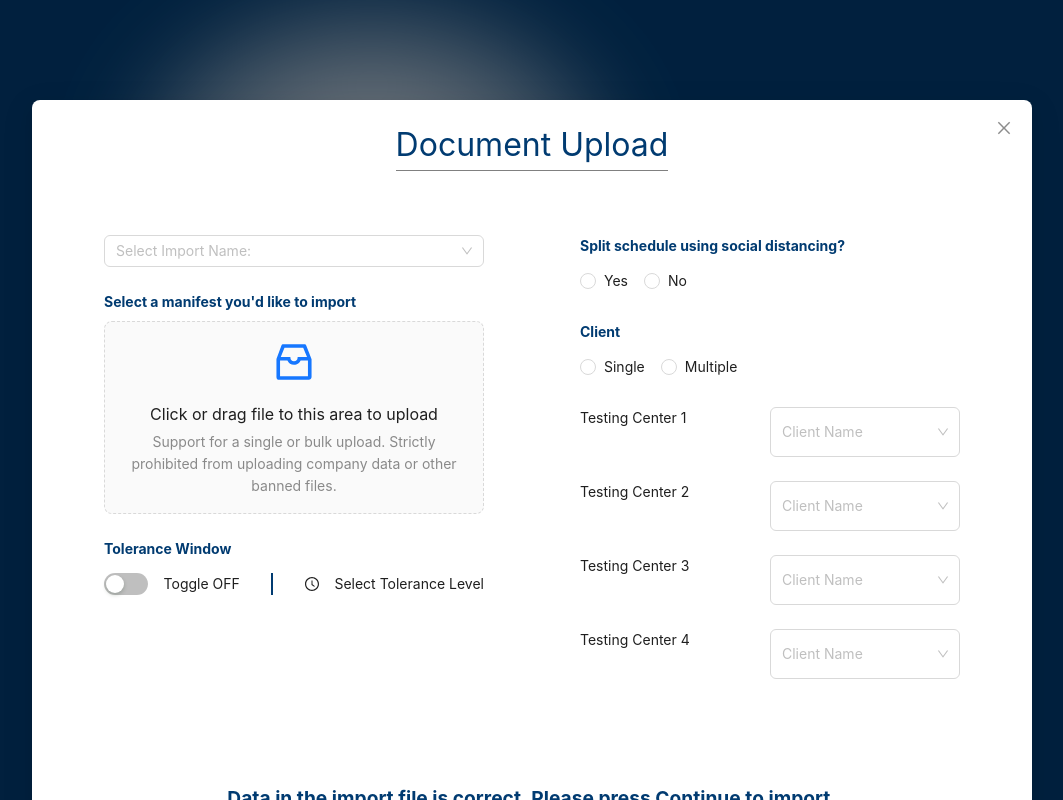
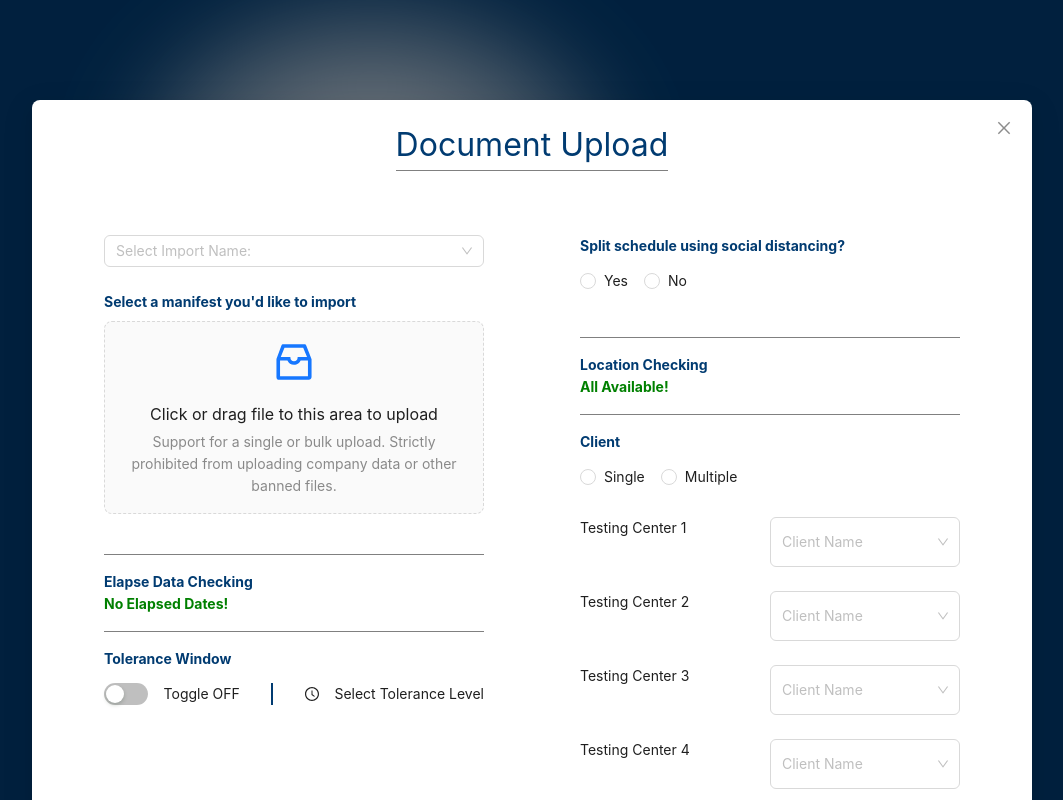
Before and after one commit to paolaguitian/SHGlobal, a Next.js app: page / in a window 1280 px wide. Both pictures are taken after a click on the button "Upload a Document". Shown: the whole page, without its empty margins (108-1171 px from the left). Built offline with nearby package versions, Linux system fonts and the light colour scheme; grey boxes are pictures that could not be loaded.

Commit message:
add loction chunks

```diff
--- a/src/app/components/docUpload/docUpload.tsx
+++ b/src/app/components/docUpload/docUpload.tsx
@@ -17,7 +17,6 @@ type Props = {
 /**
  * TODO:
  * update styles on entry button
- * add location chunks
  * perfect styles
  * add API call for dummy dropdown values
  * check on D&D logic, check errors
@@ -85,6 +84,14 @@ export const DocUpload: React.FC<Props> = (props: Props) => {
         </Form.Item>
     )
 
+    //placeholder f(x) for whatever logic PO asks
+    const getChecking = (label: string, status: string) => (
+        <div className='docUp-form-checks'>
+            <div className='docUp-form-checks-label'>{label}</div>
+            <div className='docUp-form-checks-status'>{status}</div>
+        </div>
+    )
+
     const renderForm = () => (
         <Form
             initialValues={{}}
@@ -105,6 +112,7 @@ export const DocUpload: React.FC<Props> = (props: Props) => {
                 <Form.Item label="Select a manifest you'd like to import" valuePropName="fileList" name='docBlob'>
                     {renderDragandDrop()}
                 </Form.Item>
+                {getChecking('Elapse Data Checking', 'No Elapsed Dates!')}
                 <Form.Item label='Tolerance Window' colon name='isToggle'>
                     <div className='docUp-form-row'>
                         <Switch onChange={(checked) => checked ? setisOnOff('ON') : setisOnOff('OFF')} />
@@ -122,6 +130,7 @@ export const DocUpload: React.FC<Props> = (props: Props) => {
                         <Radio value="1"> No </Radio>
                     </Radio.Group>
                 </Form.Item>
+                {getChecking('Location Checking', 'All Available!')}
                 <Form.Item label="Client" name='client'>
                     <Radio.Group>
                         <Radio value="0"> Single </Radio>
--- a/src/app/components/docUpload/styles.css
+++ b/src/app/components/docUpload/styles.css
@@ -44,6 +44,25 @@
     margin: 0 1rem;
 }
 
+.docUp-form-checks {
+    display: flex;
+    flex-direction: column;
+    margin: 1rem 0;
+    padding: 1rem 0;
+    border-top: 1px solid grey;
+    border-bottom: 1px solid grey;
+}
+
+.docUp-form-checks-label {
+    font-weight: bold;
+    color: #013B71;
+}
+
+.docUp-form-checks-status {
+    font-weight: bold;
+    color: green;
+}
+
 .docUp-modal-footer {
     display: flex;
     flex-direction: column;
```
